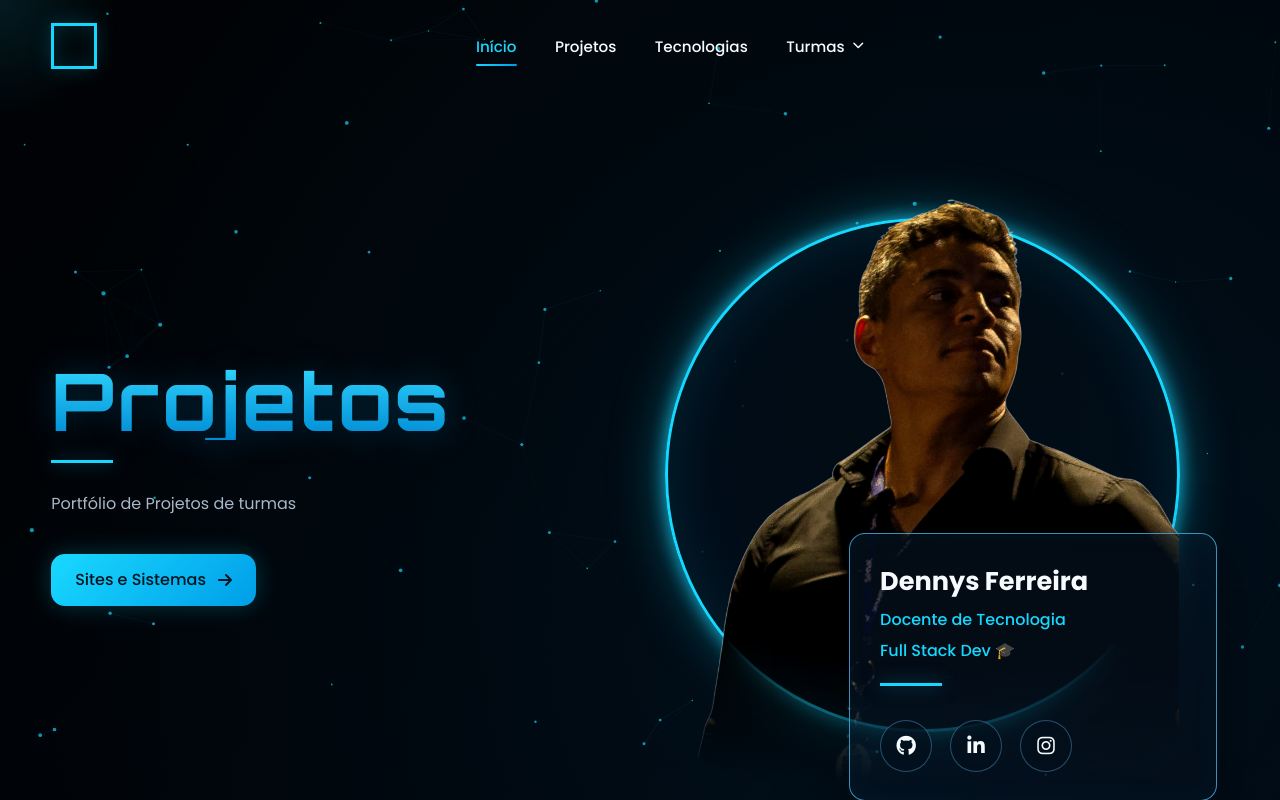
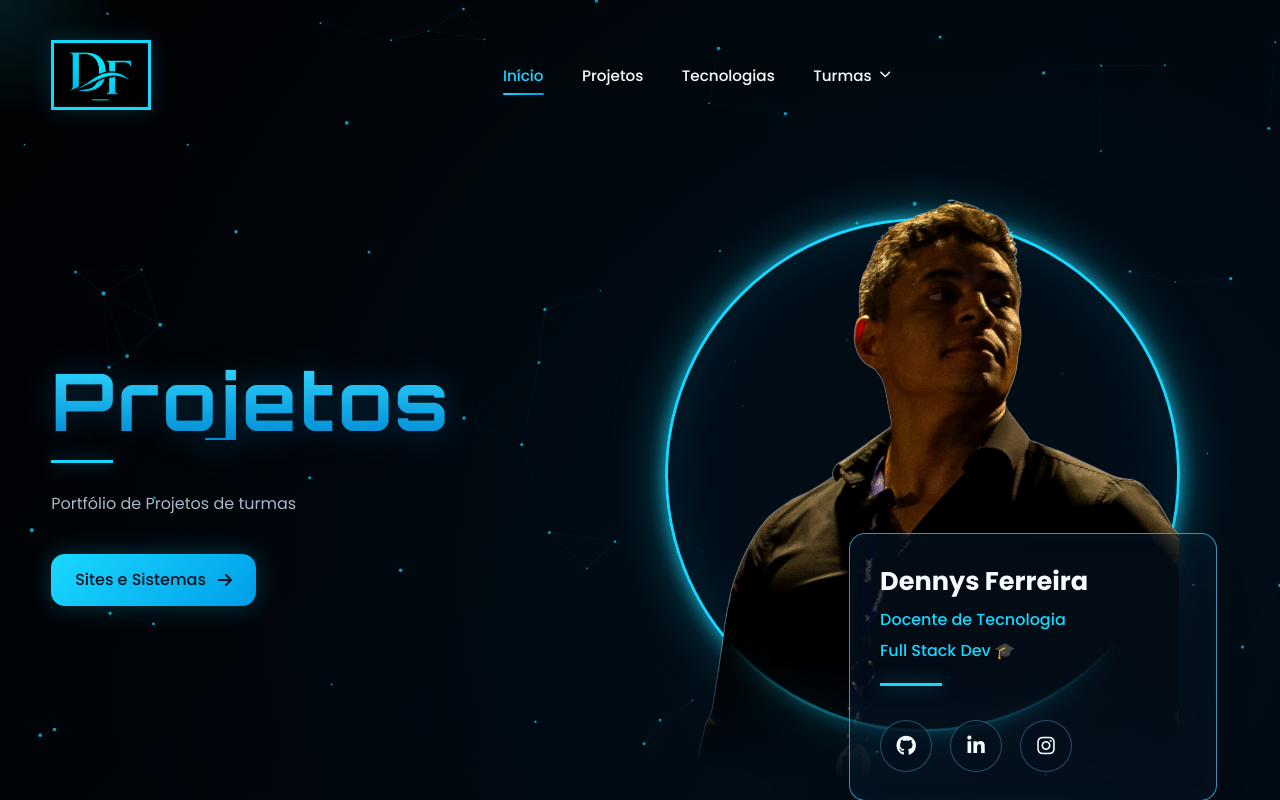
Before and after one commit to DennysWFerreira/dennysferreira, a PHP site: page / in a window 1280 px wide. Shown: the top 800 px of the page. Run offline with PHP 8.4, Linux system fonts and the light colour scheme.

Commit message:
siteV2.8
Aplicação da Logo

```diff
--- a/css/style.css
+++ b/css/style.css
@@ -116,13 +116,13 @@ img {
   grid-template-columns: auto 1fr auto;
   align-items: center;
   gap: 34px;
-  min-height: 92px;
+  min-height: 150px;
   padding: 16px max(4vw, 32px);
   transition: 0.35s ease;
 }
 
 .topbar.scrolled {
-  min-height: 74px;
+  min-height: 100px;
   background: rgba(1, 7, 14, 0.78);
   border-bottom: 1px solid rgba(255, 255, 255, 0.06);
   backdrop-filter: blur(18px);
@@ -130,13 +130,13 @@ img {
 
 .brand {
   display: flex;
-  align-items: center;
+  align-items: normal;
   gap: 14px;
 }
 
 .brand-symbol {
-  width: 46px;
-  height: 46px;
+  width: 100px;
+  height: 70px;
   display: grid;
   place-items: center;
   color: var(--cyan);
@@ -1052,7 +1052,7 @@ footer {
   }
 
   .brand-symbol {
-    width: 40px;
+    width: 55px;
     height: 40px;
   }
 
--- a/index.html
+++ b/index.html
@@ -22,7 +22,7 @@
 
     <header class="topbar" id="inicio">
         <a href="#inicio" class="brand" aria-label="Ir para o início">
-            <span class="brand-symbol"></span>
+            <span class="brand-symbol"><img src="img/logo_DF_cor16d8ff.png" alt=""></span>
             <span class="brand-text"></span>
         </a>
 
```
Also changed, not shown: teste.html (added, +11 -0 lines), img/logo_DF_cor009be6.png (renamed from img/logo_DF_#009be6_Original.png), img/logo_DF_cor16d8ff.png (added), img/logo_DF_cor16d8ff_nome.png (renamed from img/logo_DF_#16d8ff_Original.png), img/logos_estilo_elegante.png (added).
